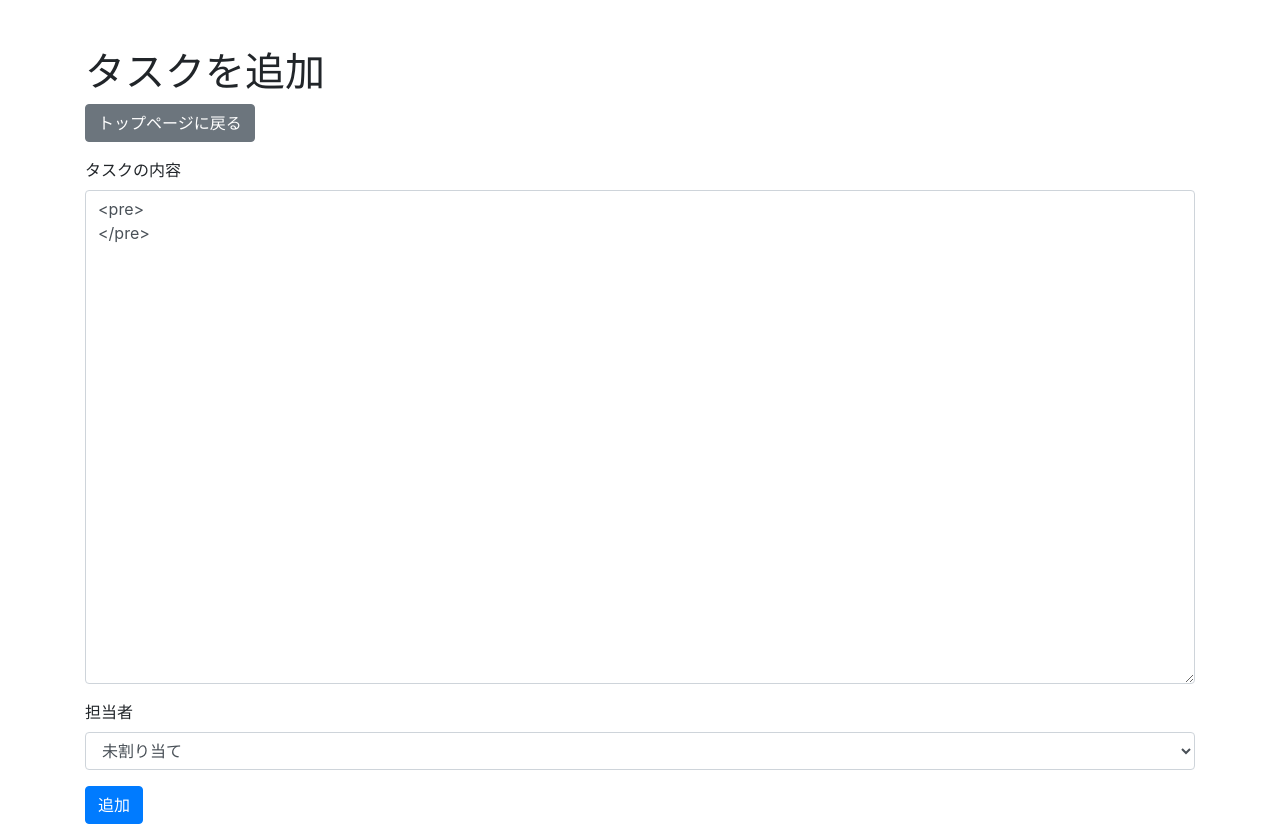
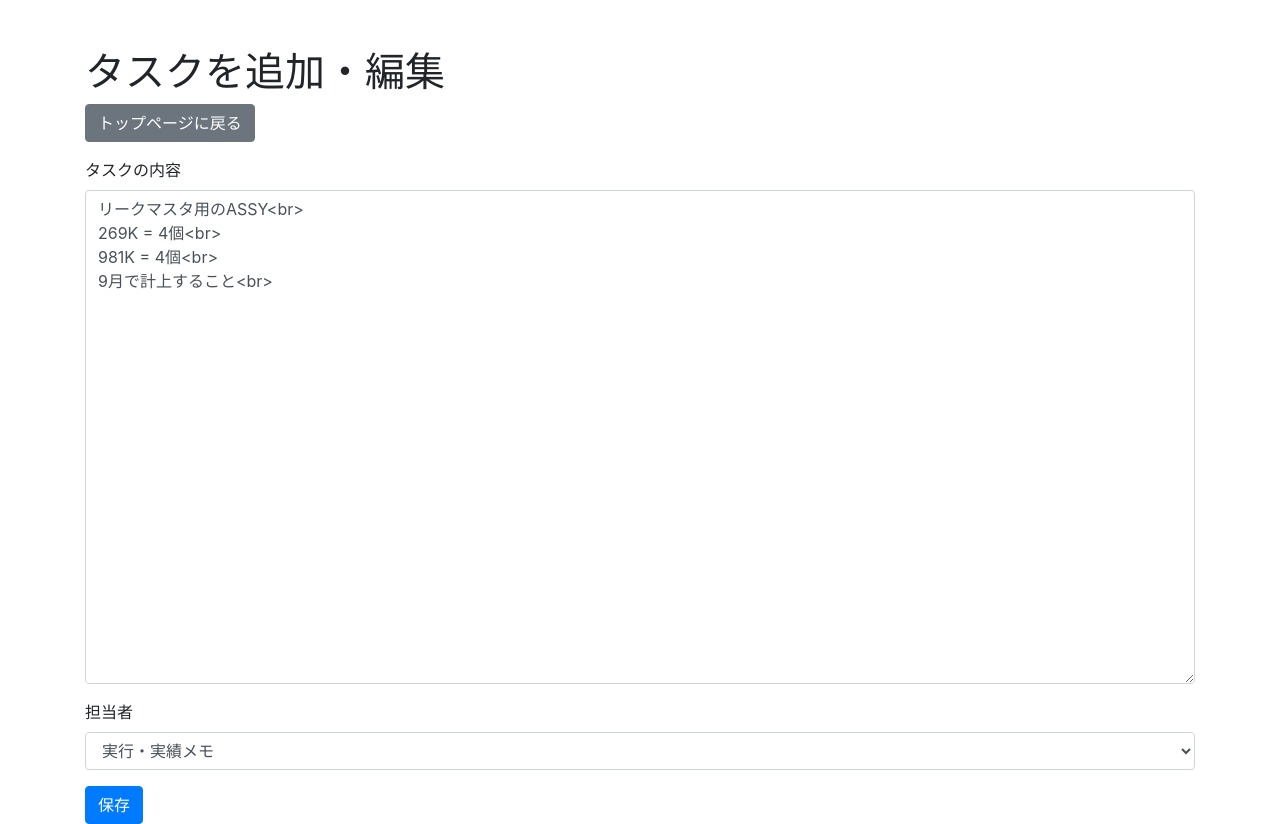
Before and after one commit to miatamikan/ToDo2, a Flask app: template templates/add_task.html in a window 1280 px wide. Run offline with Flask 3, Linux system fonts and the light colour scheme; the template is opened without the code that fills it: values that come from a table or form of the project are taken from there, others are empty; data comes from the database, SQL or seed files in the repository; parts of the project's set-up code (start-up, migrations or seed data) failed here and were passed over; some libraries are stand-ins or nearby versions.

Commit message:
Update add_task.html

```diff
--- a/templates/add_task.html
+++ b/templates/add_task.html
@@ -2,12 +2,13 @@
 <html lang="ja">
 <head>
     <meta charset="UTF-8">
-    <title>タスクを追加</title>
+    <title>タスクを追加・編集</title>
     <meta name="robots" content="noindex">
     <link rel="stylesheet" href="https://stackpath.bootstrapcdn.com/bootstrap/4.5.0/css/bootstrap.min.css">
     <!-- タスクIDを使って動的にクラス名を生成するスタイル -->
     <style>
-        .task_{{ task.id }} .container {
+        .task_default .container,
+        .task_{{ task.id if task.id is not none else 'default' }} .container {
             max-width: 800px;
             margin: 0 auto;
             background: #fff;
@@ -15,31 +16,29 @@
             border-radius: 12px;
             box-shadow: 0 8px 20px rgba(0, 0, 0, 0.1);
         }
+        /* 他のスタイルもここに追加 */
     </style>
 </head>
 <body>
-<div class="container mt-5 task_{{ task.id }}">
-    <h1>タスクを追加</h1>
+<div class="container mt-5 {% if task.id is not none %}task_{{ task.id }}{% else %}task_default{% endif %}">
+    <h1>タスクを追加・編集</h1>
     <a href="/" class="btn btn-secondary mb-3">トップページに戻る</a>
     <form method="POST">
 
         <div class="form-group">
             <label for="content">タスクの内容</label>
-            <textarea id="content" name="content" class="form-control" rows="20" required>
-<pre>
-</pre>
-            </textarea>
+            <textarea id="content" name="content" class="form-control" rows="20" required>{{ task.content if task else '' }}</textarea>
         </div>
         <div class="form-group">
             <label for="person_id">担当者</label>
             <select id="person_id" name="person_id" class="form-control">
                 <option value="">未割り当て</option>
                 {% for person in people %}
-                <option value="{{ person.id }}">{{ person.name }}</option>
+                <option value="{{ person.id }}" {% if task and task.person_id == person.id %}selected{% endif %}>{{ person.name }}</option>
                 {% endfor %}
             </select>
         </div>
-        <button type="submit" class="btn btn-primary">追加</button>
+        <button type="submit" class="btn btn-primary">保存</button>
     </form>
 </div>
 </body>
```
